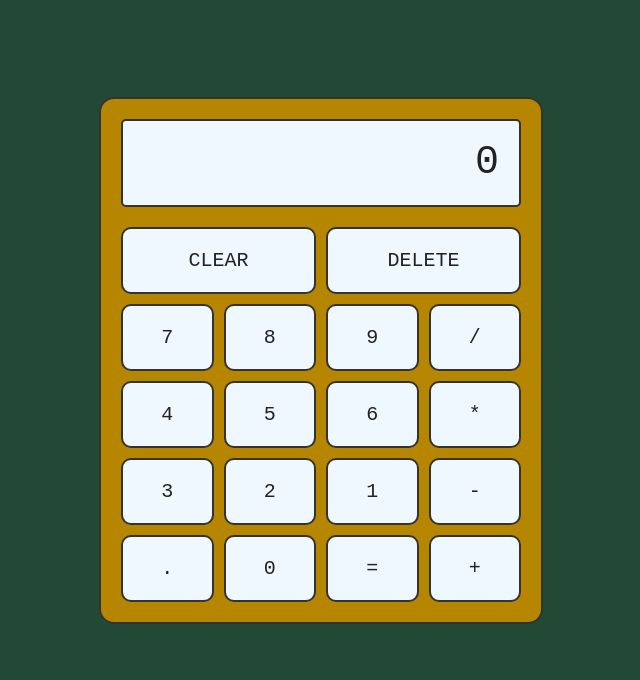
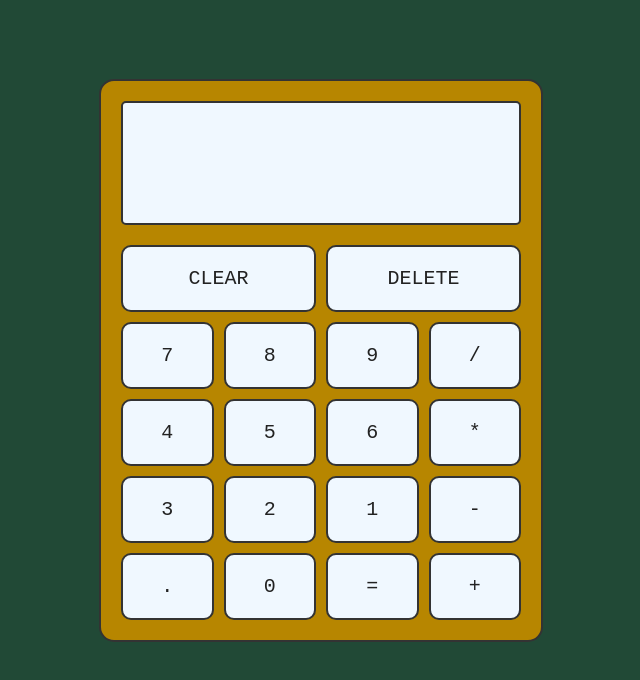
Before and after one commit to RamziRM/calculator-top, a plain HTML site: page index.html in a window 1280 px wide. Both pictures are taken after a click on the button "CLEAR". Shown: the whole page, without its empty margins (319-959 px from the left). Drawn offline with Linux system fonts and the light colour scheme.

Commit message:
fixed calc f()s - touch up css

```diff
--- a/app.js
+++ b/app.js
@@ -6,13 +6,14 @@ const dotBtn = document.getElementById('dotBtn');
 const clearBtn = document.getElementById('clearBtn');
 const deleteBtn = document.getElementById('deleteBtn');
 
-const currentOpDisplay = document.getElementById('currentOpDisplay')
+const currentOpDisplay = document.getElementById('currentOpDisplay');
+const lastOpDisplay = document.getElementById('lastOpDisplay');
 
-let currentOp = null
-let firstOp = ''
-let secondOp = ''
+let currentOp = null;
+let firstOp = '';
+let secondOp = '';
 // review following var
-let shouldResetScreen = false
+let shouldResetScreen = false;
 
 // btns add evenListners for click
 numberBtns.forEach((button) => button.addEventListener('click', () => appendNumber(button.textContent)));
@@ -20,8 +21,8 @@ opBtns.forEach((button) => button.addEventListener('click', () => setOp(button.t
 
 equalsBtn.addEventListener('click', evaluate);
 clearBtn.addEventListener('click', clear);
-deleteBtn.addEventListener('click', deleteNumber)
-dotBtn.addEventListener('click', appendPoint)
+deleteBtn.addEventListener('click', deleteNumber);
+dotBtn.addEventListener('click', appendPoint);
 
 
 // appendNumber f() : Combine
@@ -37,10 +38,11 @@ function resetScreen() {
 }
 
 function clear() {
-    currentOpDisplay.textContent = '0'
-    firstOp = ''
-    secondOp = ''
-    currentOp = null
+    currentOpDisplay.textContent = '';
+    lastOpDisplay.textContent = '';
+    firstOp = '';
+    secondOp = '';
+    currentOp = null;
 }
 
 function deleteNumber() {
@@ -54,6 +56,7 @@ function setOp(operator) {
     if (currentOp !== null) evaluate()
     firstOp = currentOpDisplay.textContent;
     currentOp = operator;
+    lastOpDisplay.textContent = `${firstOp} ${currentOp}`
     shouldResetScreen = true;
 }
 
@@ -63,6 +66,7 @@ function evaluate() {
     secondOp = currentOpDisplay.textContent
     currentOpDisplay.textContent = roundResult(
     operate(currentOp, firstOp, secondOp))
+    lastOpDisplay.textContent = `${firstOp} ${currentOp} ${secondOp} =`
     currentOp = null
 }
 
@@ -96,7 +100,7 @@ const divide = (a, b) => {
     return a / b;
 }
 
-function operate(a, b, operator) {
+function operate(operator, a, b) {
     a = Number(a)
     b = Number(b)
         switch(operator) {
@@ -110,6 +114,6 @@ function operate(a, b, operator) {
                 if (b === 0) return null
                 else return divide(a, b);
             default:
-                return "Invalid operator";
+                return null;
         }
     }
--- a/index.html
+++ b/index.html
@@ -12,7 +12,8 @@
         <div class="calc">
 
             <div class="display-cont">
-                <div class="display" id="currentOpDisplay">0</div>
+                <div class="display-last" id="lastOpDisplay"></div>
+                <div class="display-current" id="currentOpDisplay"></div>
             </div>
 
             <div class="btn-cont">
--- a/style.css
+++ b/style.css
@@ -54,11 +54,8 @@ button {
     text-align: right;
     word-wrap: break-word;
     word-break: break-all;
-}
-
-.display {
-    min-height: 64px;
-    font-size: 40px;
+    min-height: 100px;
+    font-size: 30px;
 }
 
 .btn-cont {
```
